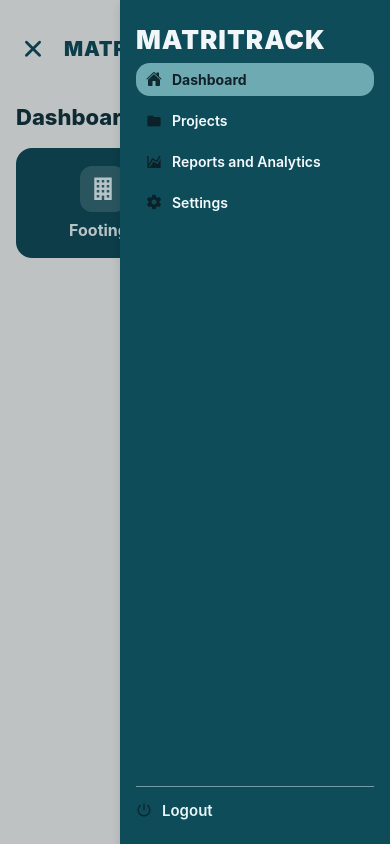
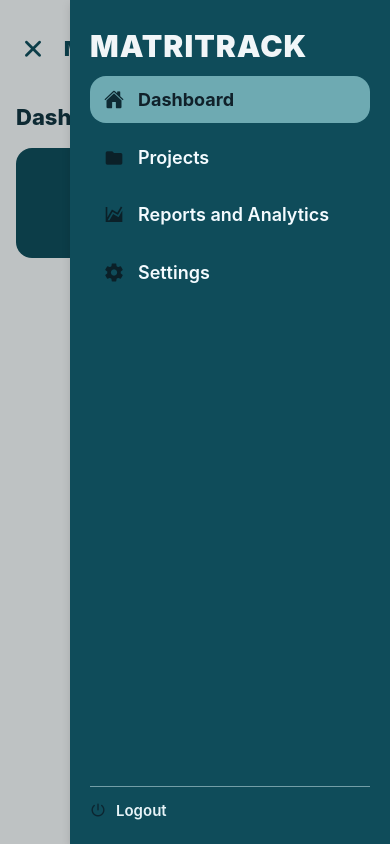
Before and after one commit to aprojectbased-cyber/MATRITRACK, a React Native app: screen / in a window 390 px wide. Both pictures are taken after a click on the button "Open sidebar menu". Built offline with nearby package versions, Linux system fonts and the light colour scheme.

Commit message:
Increase sidebar menu scale for better readability

```diff
--- a/App.js
+++ b/App.js
@@ -4,14 +4,14 @@ import { Ionicons, MaterialIcons, MaterialCommunityIcons } from '@expo/vector-ic
 import { Pressable, SafeAreaView, StyleSheet, Text, TouchableOpacity, View } from 'react-native';
 
 const menuItems = [
-  { key: 'dashboard', label: 'Dashboard', icon: <Ionicons name="home" size={16} color="#0e2a33" />, active: true },
-  { key: 'projects', label: 'Projects', icon: <MaterialIcons name="folder" size={16} color="#0b2028" /> },
+  { key: 'dashboard', label: 'Dashboard', icon: <Ionicons name="home" size={20} color="#0e2a33" />, active: true },
+  { key: 'projects', label: 'Projects', icon: <MaterialIcons name="folder" size={20} color="#0b2028" /> },
   {
     key: 'reports',
     label: 'Reports and Analytics',
-    icon: <MaterialCommunityIcons name="chart-areaspline" size={16} color="#0b2028" />
+    icon: <MaterialCommunityIcons name="chart-areaspline" size={20} color="#0b2028" />
   },
-  { key: 'settings', label: 'Settings', icon: <Ionicons name="settings-sharp" size={16} color="#0b2028" /> }
+  { key: 'settings', label: 'Settings', icon: <Ionicons name="settings-sharp" size={20} color="#0b2028" /> }
 ];
 
 const actionCards = [
@@ -169,11 +169,11 @@ const styles = StyleSheet.create({
     backgroundColor: 'rgba(0, 0, 0, 0.2)'
   },
   sidebar: {
-    width: 270,
+    width: 320,
     height: '100%',
     backgroundColor: '#0f4c5a',
-    paddingHorizontal: 16,
-    paddingTop: 24,
+    paddingHorizontal: 20,
+    paddingTop: 28,
     paddingBottom: 24,
     shadowColor: '#000',
     shadowOpacity: 0.18,
@@ -183,28 +183,28 @@ const styles = StyleSheet.create({
   },
   brand: {
     color: '#f1f6f8',
-    fontSize: 26,
+    fontSize: 30,
     fontWeight: '900',
     letterSpacing: 1
   },
   menuList: {
-    marginTop: 8,
-    gap: 8
+    marginTop: 12,
+    gap: 12
   },
   menuItem: {
     flexDirection: 'row',
     alignItems: 'center',
-    gap: 10,
-    paddingVertical: 8,
-    paddingHorizontal: 10,
-    borderRadius: 14
+    gap: 14,
+    paddingVertical: 12,
+    paddingHorizontal: 14,
+    borderRadius: 16
   },
   menuItemActive: {
     backgroundColor: '#6eaab2'
   },
   menuText: {
     color: '#f4fbff',
-    fontSize: 14,
+    fontSize: 18,
     fontWeight: '600'
   },
   menuTextActive: {
```
